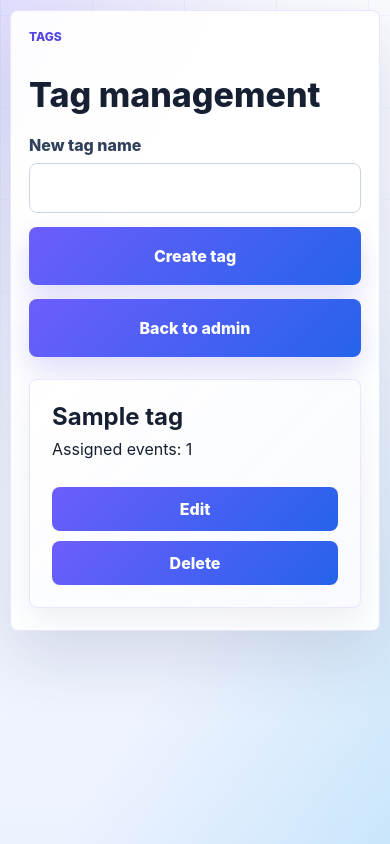
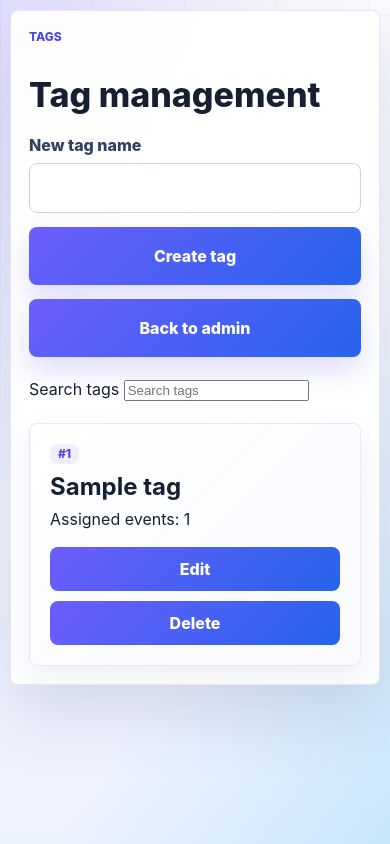
Before and after one commit to German7464/Kiosk_v001, a Flask app: page /admin/tags in a window 390 px wide. Run offline with Flask 3, Linux system fonts and the light colour scheme; the visitor is signed in with stand-in values (Sample User, id 1); data comes from the database, SQL or seed files in the repository; tables that the repository leaves empty hold one stand-in row (values such as "Sample post").

Commit message:
Improve admin tags search and flash messages

```diff
--- a/kiosk/static/css/base.css
+++ b/kiosk/static/css/base.css
@@ -68,6 +68,12 @@ body::before {
     background: rgba(255, 255, 255, 0.96);
     box-shadow: var(--shadow-soft);
     font-weight: 800;
+    transition: opacity 240ms ease, transform 240ms ease;
+}
+
+.flash-message.is-hiding {
+    opacity: 0;
+    transform: translateY(-8px);
 }
 
 .placeholder,
@@ -976,6 +982,56 @@ h1 {
     gap: 16px;
 }
 
+.admin-tag-list {
+    display: grid;
+    gap: 14px;
+}
+
+.admin-tag-row {
+    display: grid;
+    grid-template-columns: minmax(0, 1fr) auto;
+    gap: 18px;
+    align-items: center;
+    padding: 20px;
+    border: 1px solid rgba(109, 93, 252, 0.14);
+    border-radius: 8px;
+    background:
+        linear-gradient(135deg, rgba(255, 255, 255, 0.98), rgba(248, 250, 255, 0.95));
+    box-shadow: 0 12px 30px rgba(45, 55, 100, 0.08);
+}
+
+.admin-tag-row[hidden] {
+    display: none;
+}
+
+.admin-tag-row-content {
+    min-width: 0;
+    display: grid;
+    gap: 8px;
+}
+
+.admin-tag-row-content small {
+    width: fit-content;
+    padding: 4px 8px;
+    border-radius: 8px;
+    background: rgba(109, 93, 252, 0.1);
+    color: var(--violet-dark);
+    font-size: 12px;
+    font-weight: 800;
+    line-height: 1;
+}
+
+.admin-tag-row-content h2,
+.admin-tag-row-content p {
+    margin: 0;
+}
+
+.admin-tag-row-content h2 {
+    overflow-wrap: break-word;
+    word-break: normal;
+    hyphens: auto;
+}
+
 .admin-event-row {
     display: grid;
     grid-template-columns: auto 1fr auto;
@@ -1487,6 +1543,7 @@ textarea {
 .admin-form,
 .admin-inline-form,
 .admin-event-list,
+.admin-tag-list,
 .admin-checkbox-list {
     min-width: 0;
 }
@@ -1597,6 +1654,10 @@ textarea {
     }
 
     .admin-event-row {
+        grid-template-columns: 1fr;
+    }
+
+    .admin-tag-row {
         grid-template-columns: 1fr;
     }
 
--- a/kiosk/templates/admin_tags.html
+++ b/kiosk/templates/admin_tags.html
@@ -18,10 +18,15 @@
         <a href="{{ url_for('admin.admin_home') }}">{{ t("common.back_to_admin") }}</a>
     </form>
     {% if tags %}
-    <div class="admin-event-list">
+    <label class="admin-tag-search">
+        <span>{{ t("admin.search_tags") }}</span>
+        <input type="search" data-tag-search placeholder="{{ t('admin.search_tags') }}">
+    </label>
+    <div class="admin-tag-list" data-tag-list>
         {% for tag in tags %}
-        <article class="admin-event-row">
-            <div>
+        <article class="admin-tag-row" data-tag-item data-tag-name="{{ tag.name|lower|e }}">
+            <div class="admin-tag-row-content">
+                <small>#{{ tag.id }}</small>
                 <h2>{{ tag.name }}</h2>
                 <p>{{ t("admin.assigned_events") }}: {{ tag.event_count }}</p>
             </div>
@@ -39,3 +44,7 @@
     {% endif %}
 </section>
 {% endblock %}
+
+{% block scripts %}
+<script src="{{ url_for('static', filename='js/admin_event_tags.js') }}"></script>
+{% endblock %}
--- a/kiosk/templates/base.html
+++ b/kiosk/templates/base.html
@@ -12,9 +12,10 @@
         {% if messages %}
         <div class="flash-stack" role="status" aria-live="polite">
             {% for message in messages %}
-            <p class="flash-message">{{ t(message) }}</p>
+            <p class="flash-message" data-flash-message>{{ t(message) }}</p>
             {% endfor %}
         </div>
+        <script src="{{ url_for('static', filename='js/admin_flash.js') }}"></script>
         {% endif %}
         {% endwith %}
         {% block content %}{% endblock %}
```
Also changed, not shown: kiosk/static/js/admin_flash.js (added, +11 -0 lines), kiosk/translations/de.json (+12 -12 lines), kiosk/translations/ru.json (+12 -12 lines), docs/CHANGELOG.md, kiosk/features/admin/README.md.
